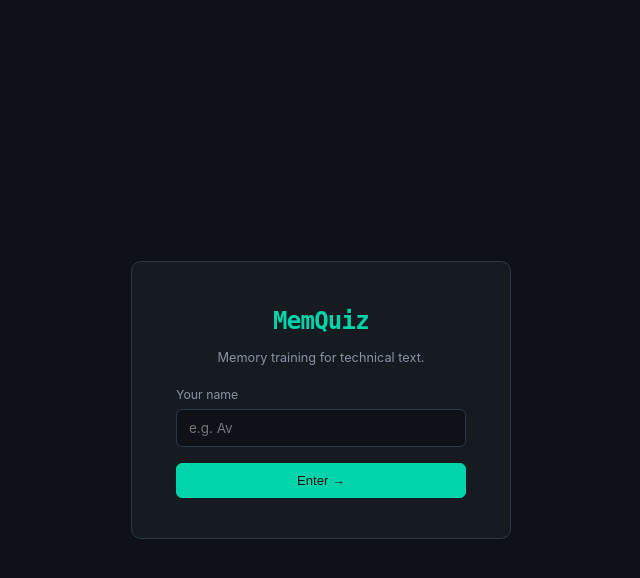
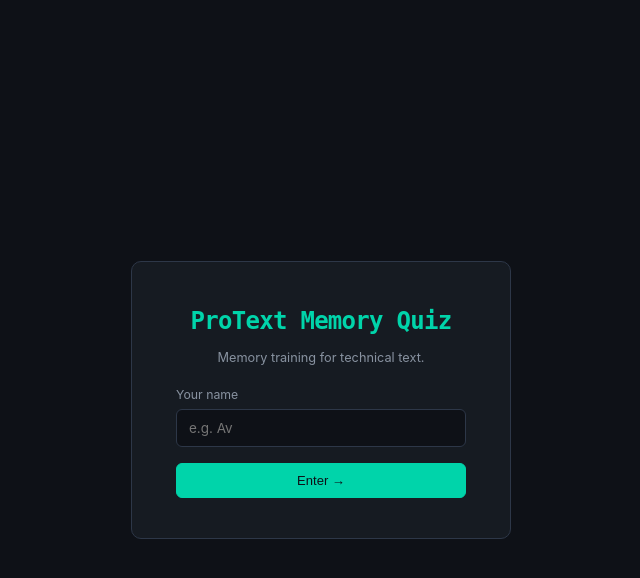
Before and after one commit to eveecooper/ProText-Memory-Quiz, a Flask app: page / in a window 1280 px wide. Shown: the top 578 px of the page, without its empty margins (319-959 px from the left). Run offline with Flask 3, Linux system fonts and the light colour scheme; parts of the project's set-up code (start-up, migrations or seed data) failed here and were passed over.

Commit message:
fix project name

```diff
--- a/app.py
+++ b/app.py
@@ -1,7 +1,7 @@
 """
 app.py
 ------
-Flask backend for MemQuiz — a local memory-training quiz app.
+Flask backend for ProText Memory Quiz — a local memory-training quiz app.
 
 This module is imported by run.py. Do not run directly.
 
@@ -48,7 +48,7 @@ DATA_DIR  = BASE_DIR / "data"
 DATA_DIR.mkdir(exist_ok=True)
 
 app = Flask(__name__, static_folder="static", template_folder="templates")
-app.secret_key = "memquiz-local-only-secret"   # local use only; change if exposing to a network
+app.secret_key = "protext-memory-quiz-local-secret"   # local use only; change if exposing to a network
 
 STOP_WORDS = set(stopwords.words("english"))
 
--- a/run.py
+++ b/run.py
@@ -1,8 +1,8 @@
 #!/usr/bin/env python3
 """
-run.py — MemQuiz launcher
+run.py — ProText Memory Quiz launcher
 --------------------------
-Run from within the memquiz_app/ directory:
+Run from within the protext_memory_quiz/ directory:
 
     python run.py
     python run.py --port 8080
@@ -25,7 +25,7 @@ from app import app   # Flask app object
 
 def parse_args():
     parser = argparse.ArgumentParser(
-        description="MemQuiz — local memory training app",
+        description="ProText Memory Quiz — local memory training app",
         formatter_class=argparse.RawDescriptionHelpFormatter,
         epilog="""
 Examples:
@@ -57,7 +57,7 @@ def main():
 
     print()
     print("  ╔══════════════════════════════════════╗")
-    print("  ║          MemQuiz — running           ║")
+    print("  ║          ProText Memory Quiz — running           ║")
     print(f"  ║   http://127.0.0.1:{args.port:<5}             ║")
     print("  ║   Ctrl+C to stop                     ║")
     print("  ╚══════════════════════════════════════╝")
--- a/templates/index.html
+++ b/templates/index.html
@@ -3,7 +3,7 @@
 <head>
 <meta charset="UTF-8" />
 <meta name="viewport" content="width=device-width, initial-scale=1.0" />
-<title>MemQuiz</title>
+<title>ProText Memory Quiz</title>
 <style>
   /* =========================================================
      DESIGN TOKENS
@@ -532,7 +532,7 @@
 ============================================================ -->
 <div id="login-screen">
   <div class="login-box">
-    <div class="login-logo">MemQuiz</div>
+    <div class="login-logo">ProText Memory Quiz</div>
     <p class="login-sub">Memory training for technical text.</p>
     <div>
       <label for="login-name">Your name</label>
@@ -549,7 +549,7 @@
 <div id="app" class="hidden">
 
   <header>
-    <div class="logo">Mem<span>Quiz</span></div>
+    <div class="logo">ProText <span>Memory Quiz</span></div>
     <div class="header-right">
       <div class="user-pill" id="user-pill">logged out</div>
       <button class="btn btn-ghost btn-sm" id="logout-btn">Log out</button>
@@ -685,7 +685,7 @@
 
 <script>
 // =============================================================
-//  MemQuiz frontend — vanilla JS, zero dependencies
+//  ProText Memory Quiz frontend — vanilla JS, zero dependencies
 // =============================================================
 
 // ---- State ----
--- a/tests.py
+++ b/tests.py
@@ -1,7 +1,7 @@
 """
 tests.py
 --------
-Unit + integration tests for MemQuiz.
+Unit + integration tests for ProText Memory Quiz.
 
 Run from anywhere inside the project:
     python tests.py
@@ -341,7 +341,7 @@ class TestFlaskRoutes(unittest.TestCase):
     def test_index_returns_html(self):
         r = self.client.get("/")
         self.assertEqual(r.status_code, 200)
-        self.assertIn(b"MemQuiz", r.data)
+        self.assertIn(b"ProText Memory Quiz", r.data)
 
 
 # ===========================================================================
```
Also changed, not shown: README.md.
